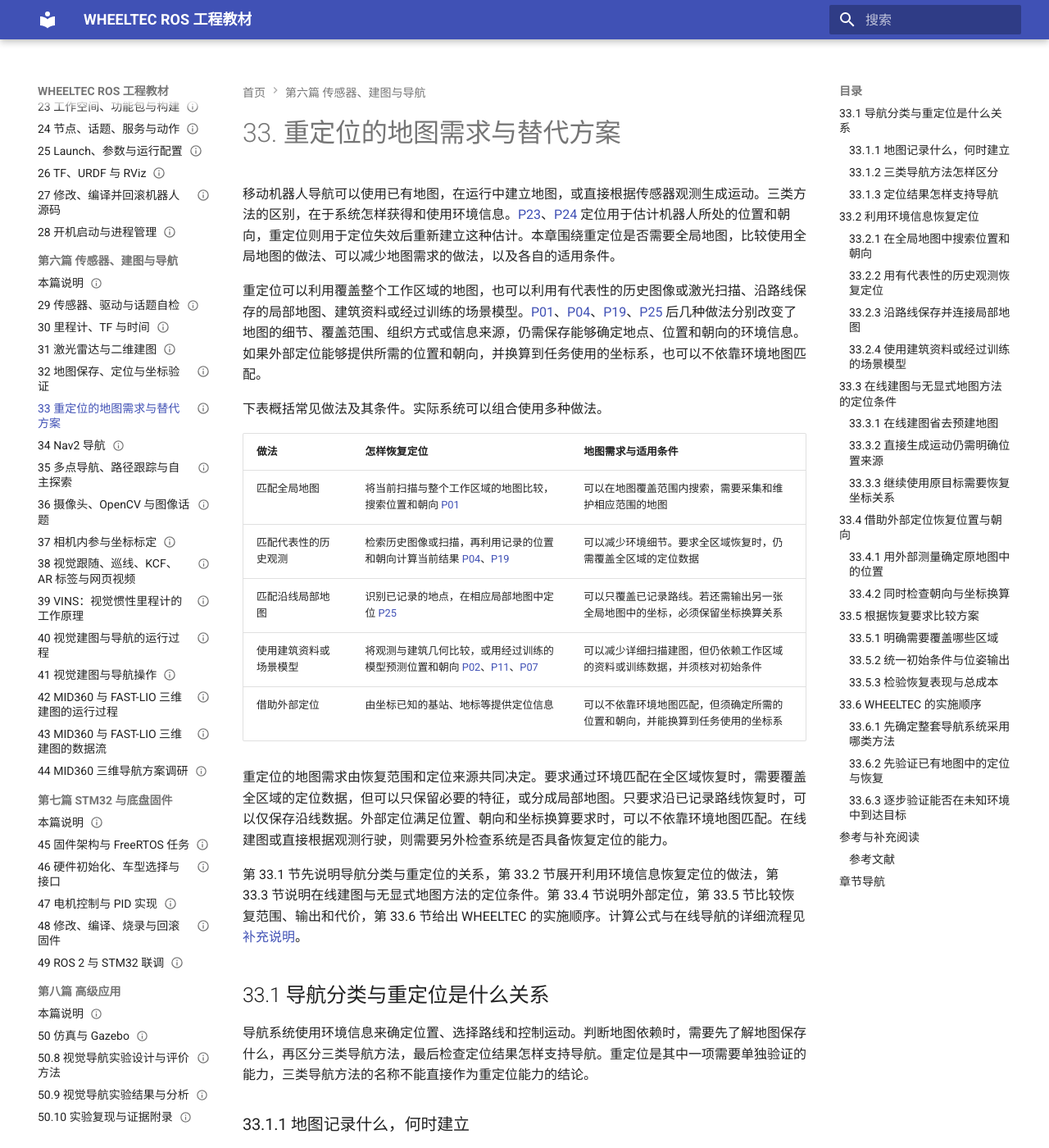
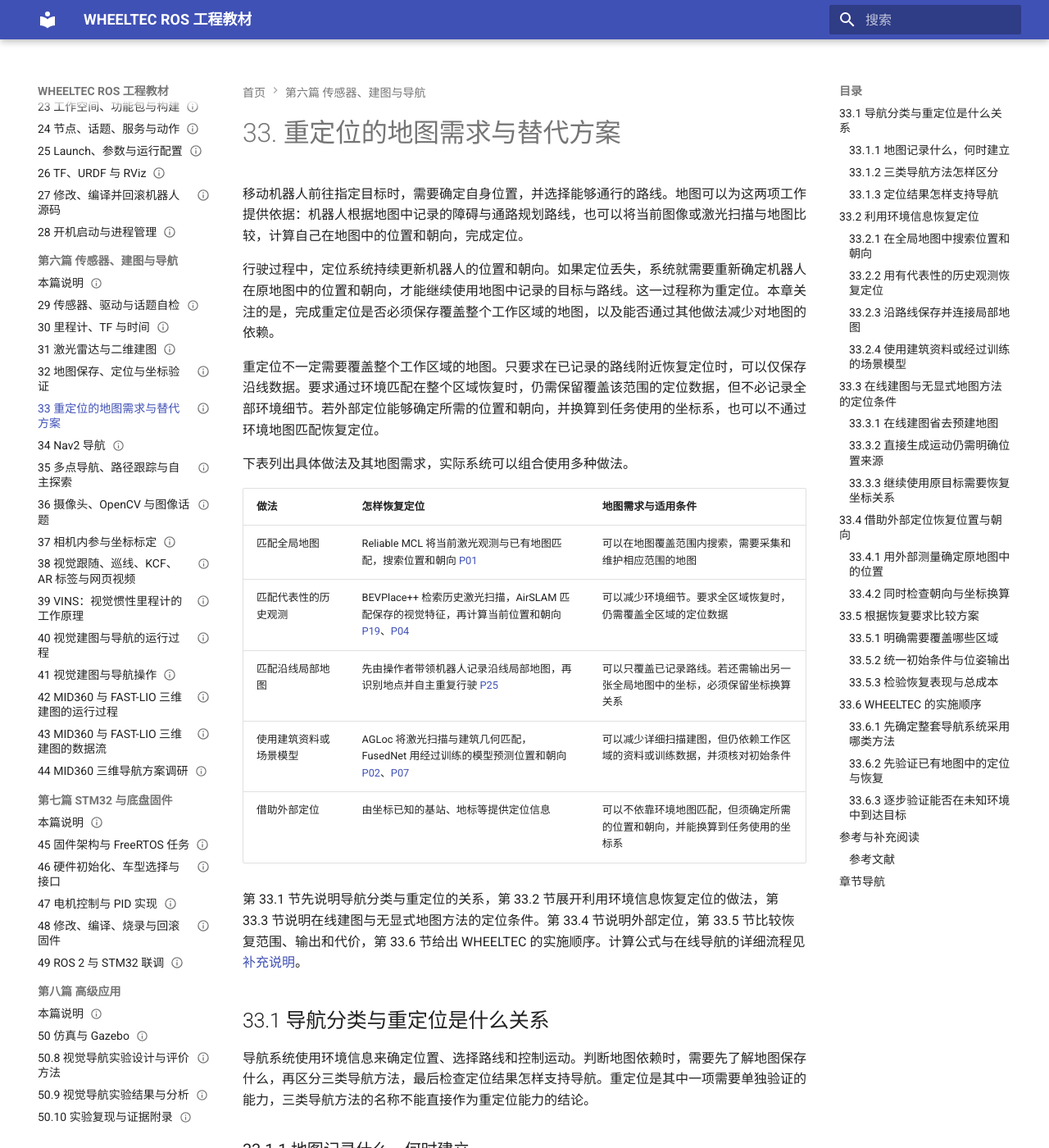
Before and after one commit to EnosElinsa/wheeltec-ros-textbook, an MkDocs documentation site: the page built from docs/06-sensors-navigation/33-relocalization-map-dependence.md, in a window 1280 px wide and 1400 px high. Shown: the whole window at 82% size. Built offline with MkDocs 1.6.1 and Material for MkDocs 9.7.7, drawn with Linux system fonts in a browser that asks for light colours; some of the changed text lies outside the part shown.

Commit message:
docs: connect map use to relocalization and cite concrete methods

```diff
--- a/docs/06-sensors-navigation/33-relocalization-map-dependence.md
+++ b/docs/06-sensors-navigation/33-relocalization-map-dependence.md
@@ -4,21 +4,21 @@ status: complete
 
 # 33. 重定位的地图需求与替代方案
 
-移动机器人导航可以使用已有地图，在运行中建立地图，或直接根据传感器观测生成运动。三类方法的区别，在于系统怎样获得和使用环境信息。[P23]、[P24] 定位用于估计机器人所处的位置和朝向，重定位则用于定位失效后重新建立这种估计。本章围绕重定位是否需要全局地图，比较使用全局地图的做法、可以减少地图需求的做法，以及各自的适用条件。
+移动机器人前往指定目标时，需要确定自身位置，并选择能够通行的路线。地图可以为这两项工作提供依据：机器人根据地图中记录的障碍与通路规划路线，也可以将当前图像或激光扫描与地图比较，计算自己在地图中的位置和朝向，完成定位。
 
-重定位可以利用覆盖整个工作区域的地图，也可以利用有代表性的历史图像或激光扫描、沿路线保存的局部地图、建筑资料或经过训练的场景模型。[P01]、[P04]、[P19]、[P25] 后几种做法分别改变了地图的细节、覆盖范围、组织方式或信息来源，仍需保存能够确定地点、位置和朝向的环境信息。如果外部定位能够提供所需的位置和朝向，并换算到任务使用的坐标系，也可以不依靠环境地图匹配。
+行驶过程中，定位系统持续更新机器人的位置和朝向。如果定位丢失，系统就需要重新确定机器人在原地图中的位置和朝向，才能继续使用地图中记录的目标与路线。这一过程称为重定位。本章关注的是，完成重定位是否必须保存覆盖整个工作区域的地图，以及能否通过其他做法减少对地图的依赖。
 
-下表概括常见做法及其条件。实际系统可以组合使用多种做法。
+重定位不一定需要覆盖整个工作区域的地图。只要求在已记录的路线附近恢复定位时，可以仅保存沿线数据。要求通过环境匹配在整个区域恢复时，仍需保留覆盖该范围的定位数据，但不必记录全部环境细节。若外部定位能够确定所需的位置和朝向，并换算到任务使用的坐标系，也可以不通过环境地图匹配恢复定位。
+
+下表列出具体做法及其地图需求，实际系统可以组合使用多种做法。
 
 | 做法 | 怎样恢复定位 | 地图需求与适用条件 |
 |---|---|---|
-| 匹配全局地图 | 将当前扫描与整个工作区域的地图比较，搜索位置和朝向 [P01] | 可以在地图覆盖范围内搜索，需要采集和维护相应范围的地图 |
-| 匹配代表性的历史观测 | 检索历史图像或扫描，再利用记录的位置和朝向计算当前结果 [P04]、[P19] | 可以减少环境细节。要求全区域恢复时，仍需覆盖全区域的定位数据 |
-| 匹配沿线局部地图 | 识别已记录的地点，在相应局部地图中定位 [P25] | 可以只覆盖已记录路线。若还需输出另一张全局地图中的坐标，必须保留坐标换算关系 |
-| 使用建筑资料或场景模型 | 将观测与建筑几何比较，或用经过训练的模型预测位置和朝向 [P02]、[P11]、[P07] | 可以减少详细扫描建图，但仍依赖工作区域的资料或训练数据，并须核对初始条件 |
+| 匹配全局地图 | Reliable MCL 将当前激光观测与已有地图匹配，搜索位置和朝向 [P01] | 可以在地图覆盖范围内搜索，需要采集和维护相应范围的地图 |
+| 匹配代表性的历史观测 | BEVPlace++ 检索历史激光扫描，AirSLAM 匹配保存的视觉特征，再计算当前位置和朝向 [P19]、[P04] | 可以减少环境细节。要求全区域恢复时，仍需覆盖全区域的定位数据 |
+| 匹配沿线局部地图 | 先由操作者带领机器人记录沿线局部地图，再识别地点并自主重复行驶 [P25] | 可以只覆盖已记录路线。若还需输出另一张全局地图中的坐标，必须保留坐标换算关系 |
+| 使用建筑资料或场景模型 | AGLoc 将激光扫描与建筑几何匹配，FusedNet 用经过训练的模型预测位置和朝向 [P02]、[P07] | 可以减少详细扫描建图，但仍依赖工作区域的资料或训练数据，并须核对初始条件 |
 | 借助外部定位 | 由坐标已知的基站、地标等提供定位信息 | 可以不依靠环境地图匹配，但须确定所需的位置和朝向，并能换算到任务使用的坐标系 |
-
-重定位的地图需求由恢复范围和定位来源共同决定。要求通过环境匹配在全区域恢复时，需要覆盖全区域的定位数据，但可以只保留必要的特征，或分成局部地图。只要求沿已记录路线恢复时，可以仅保存沿线数据。外部定位满足位置、朝向和坐标换算要求时，可以不依靠环境地图匹配。在线建图或直接根据观测行驶，则需要另外检查系统是否具备恢复定位的能力。
 
 第 33.1 节先说明导航分类与重定位的关系，第 33.2 节展开利用环境信息恢复定位的做法，第 33.3 节说明在线建图与无显式地图方法的定位条件。第 33.4 节说明外部定位，第 33.5 节比较恢复范围、输出和代价，第 33.6 节给出 WHEELTEC 的实施顺序。计算公式与在线导航的详细流程见[补充说明](research/relocalization-method-notes.md)。
 
@@ -38,7 +38,7 @@ status: complete
 
 ### 33.1.2 三类导航方法怎样区分
 
-经典综述区分基于地图、基于建图和无地图导航，但后续论文对“无地图”的用法并不一致。有的工作用它表示不需要预建全局地图，有的工作仍保留局部地图或历史观测。[P23]、[P24] 下面用这一导航分类框架整理地图需求，并分别检查同一系统在不同阶段使用的数据。
+根据是否使用已有环境数据、是否在运行中建立环境模型，可以将导航方法分为使用已有地图、在线建立地图和无显式地图三类。分类时要检查系统在相应运行阶段实际使用的数据。
 
 首先检查本次运行是否依赖开始前就已保存的地图、场景记录，或用该区域数据训练的定位模型。如果依赖，就归入使用已有地图，即使运行中还更新附近的障碍。其余方法再检查是否将观测整理成环境模型，供后续定位或规划使用。如果建立了这种模型，就归入在线建立地图，否则归入无显式地图。
 
@@ -56,7 +56,9 @@ flowchart TD
 
 例如，由人带领记录路线、再自主重复行驶的系统，在记录阶段采集环境数据，在重复行驶阶段使用已有数据，两个阶段应分别判断。同一次运行中利用刚建立的地图恢复定位，仍属于在线建图系统的功能。若重启后加载上次保存的地图，新的运行过程就在使用已有地图。
 
-论文只提出轨迹生成器时，也应先判断该模块，再检查完整导航系统是否另有地图和定位模块。上述顺序用于统一本章的比较，其他论文可能采用不同的分类名称。
+论文只提出轨迹生成器时，也应先判断该模块，再检查完整导航系统是否另有地图和定位模块。
+
+这一编排借鉴了 DeSouza 与 Kak 在室内视觉导航综述中采用的三分法。[P23] Zhu 与 Zhang 的学习导航综述则指出，后续研究对“无地图”的用法并不一致，有些方法仍保留局部地图或依赖外部定位。[P24] 因此，本章按上述判断顺序比较实际输入，而不只根据论文中的分类名称判断地图需求。
 
 上述三类描述导航系统如何使用环境信息。重定位关注定位失效后怎样重新建立位置估计，可以出现在使用已有地图的系统中，也可以出现在保留了历史地图的在线建图系统中。无显式地图的规划模块则可能与另一个定位模块共同工作，需要分别检查。
 
@@ -66,7 +68,7 @@ flowchart TD
 
 位置与朝向合称为位姿。规划器利用机器人位姿与目标位置选择路线，控制器根据当前位姿与路线的偏差修正运动。定位持续有效时，系统可以不断更新位姿。定位失效后，则需重新建立可靠的位姿估计，才能继续使用原有目标和路线。
 
-初始位置完全未知时，需要在较大范围内寻找机器人位姿，通常称为全局定位。重定位也可能需要这种搜索。全局定位描述初始位置未知时的定位任务，全局地图描述环境数据的覆盖范围，两者含义不同。[P01]、[P19]
+初始位置完全未知时，需要在较大范围内寻找机器人位姿，通常称为全局定位。重定位也可能需要这种搜索。全局定位描述初始位置未知时的定位任务，全局地图描述环境数据的覆盖范围，两者含义不同。
 
 同一张地图可以同时用于定位和规划，也可以分别保存两种地图。定位地图需要保留便于识别地点和计算位姿的特征，规划地图需要记录障碍与可通行区域。某个模型足以规划运动，并不意味着它也足以在定位丢失后恢复位姿。比较地图需求时，应说明地图具体用于哪一步。
 
@@ -181,7 +183,7 @@ DURAL 将 UWB 位置测量与激光、惯性和轮速融合，改善连续定位
 
 依靠环境匹配重定位时，当前观测需要在保存的数据中找到对应。只要求在指定路线或区域恢复，可以仅保存相应范围的数据。要求在整个工作区域恢复，就应保留覆盖该范围、足以区分地点并计算位姿的数据。覆盖是必要条件，场景变化、重复结构和观测不足仍可能导致失败。
 
-减少环境细节不等于缩小覆盖范围。例如，可以减少关键帧数量，同时维持整个区域的定位覆盖。将地图分成相互连接的局部地图，也不等于省去了这些局部数据。[P25]、[P26] 若仍保存全区域数据，就应明确说明减少的是细节或组织开销。
+减少环境细节不等于缩小覆盖范围。例如，可以减少关键帧数量，同时维持整个区域的定位覆盖。将地图分成相互连接的局部地图，也不等于省去了这些局部数据。若仍保存全区域数据，就应明确说明减少的是细节或组织开销。
 
 地图较大时，可以先检索候选地点，再读取候选附近的数据。按需加载减少了同时驻留内存的数据量，磁盘中仍需保存预期恢复区域的数据。采用外部定位时，也需说明基站或地标覆盖哪些位置，以及测量不可用时怎样处理。
 
```
Also changed, not shown: other parts of docs/06-sensors-navigation/33-relocalization-map-dependence.md (+2 -2 lines), docs/06-sensors-navigation/research/relocalization-method-notes.md (+2 -0 lines).
